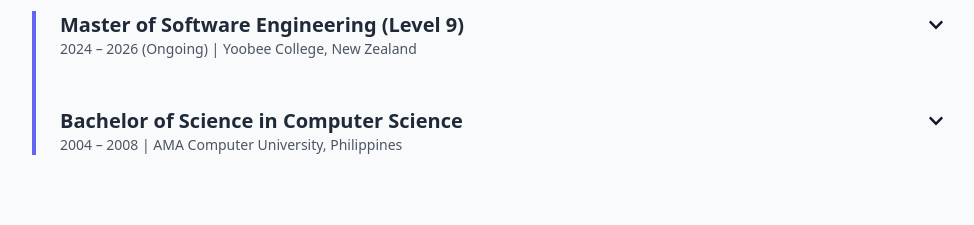
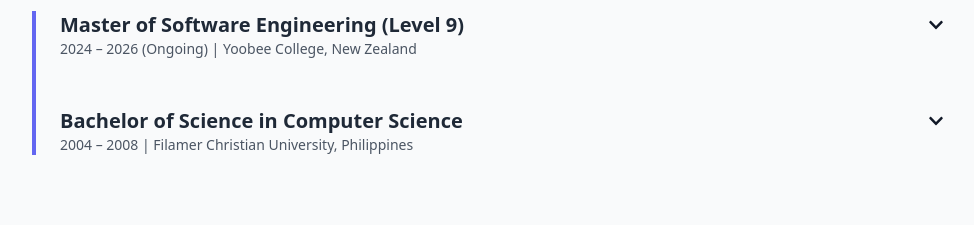
Before and after one commit to retiangson/portfolio, a React (Vite) app: page / in a window 1280 px wide. Shown: the part 2860-3085 px from the top of the page, without its empty margins (152-1126 px from the left). Built offline with nearby package versions, Linux system fonts and the light colour scheme.

Commit message:
Update App.jsx
Fixed wrong info

```diff
--- a/src/App.jsx
+++ b/src/App.jsx
@@ -320,7 +320,7 @@ export default function App() {
                 {openBachelor ? <FaChevronUp /> : <FaChevronDown />}
               </div>
               <span className="block text-gray-600 text-sm mb-3">
-                2004 – 2008 | AMA Computer University, Philippines
+                2004 – 2008 | Filamer Christian University, Philippines
               </span>
 
               {openBachelor && (
```
